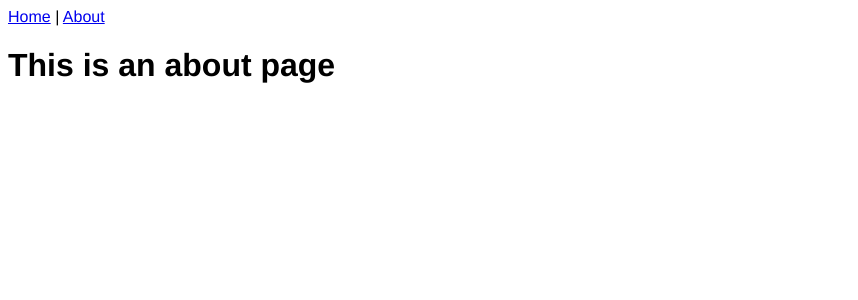
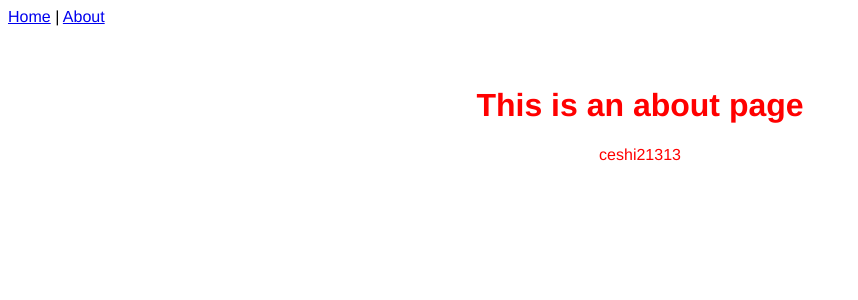
Before and after one commit to leishihong/code-standard-vue, a Vue app: page /about in a window 1280 px wide. Shown: the top 300 px of the page, without its empty margins (0-858 px from the left). Built offline with nearby package versions, Linux system fonts and the light colour scheme.

Commit message:
feat: update p

```diff
--- a/package.json
+++ b/package.json
@@ -50,8 +50,8 @@
 		"vue-template-compiler": "^2.6.11"
 	},
 	"gitHooks": {
-		"pre-add": "pretty-quick --staged",
-		"pre-commit": "pretty-quick --staged",
+		"pre-add": "pretty-quick lint-staged",
+		"pre-commit": "pretty-quick lint-staged",
 		"commit-msg": "commitlint -E GIT_PARAMS"
 	},
 	"lint-staged": {
--- a/src/views/About.vue
+++ b/src/views/About.vue
@@ -1,5 +1,14 @@
 <template>
 	<div class="about">
 		<h1>This is an about page</h1>
+		<p>ceshi21313</p>
 	</div>
 </template>
+<style>
+.about {
+	text-align: center;
+	color: red;
+	padding: 20px;
+	margin: 20px;
+}
+</style>
```
Also changed, not shown: .prettierrc.js.
